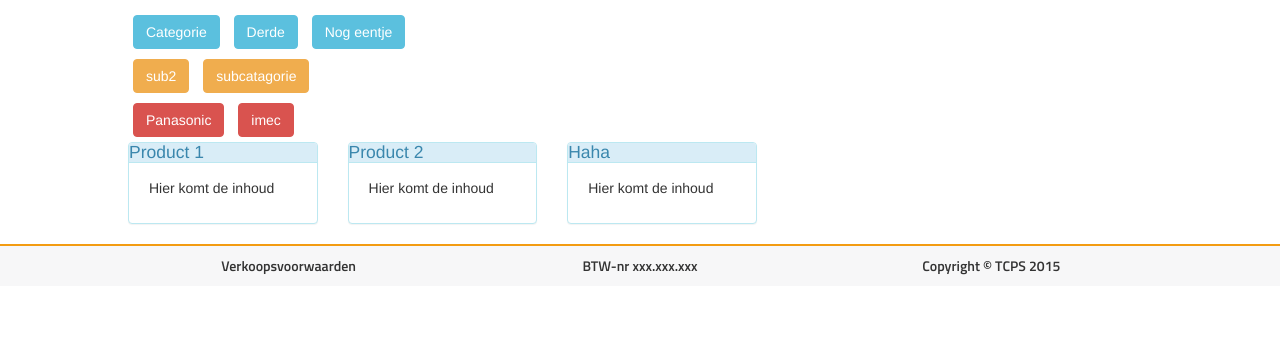
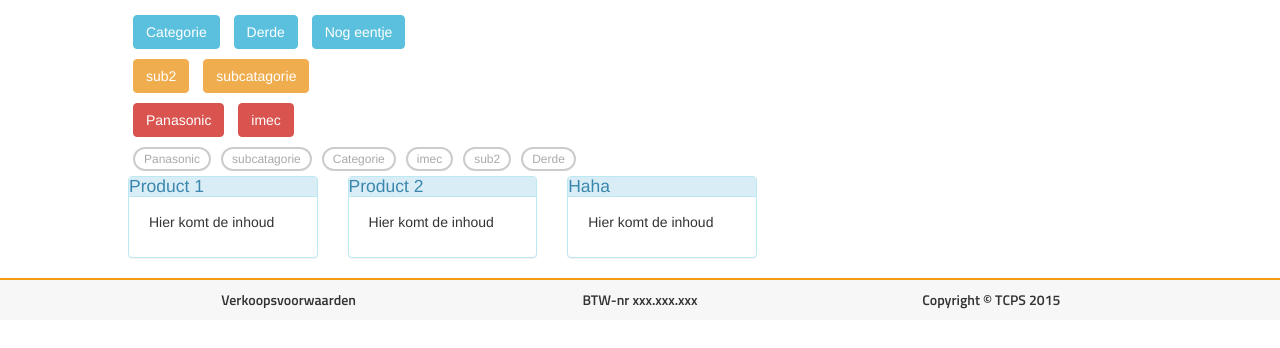
Before and after one commit to dentemm/tcps_product_catalogue, a Django app: template catalogue/templates/producten.html in a window 1280 px wide. Shown: the part 50-398 px from the top of the page. Run offline with Django 3.2, Linux system fonts and the light colour scheme; the template is opened without the code that fills it: values that come from a table or form of the project are taken from there, others are empty; data comes from the database, SQL or seed files in the repository; both versions use the stored data as it was after the commit; some libraries are stand-ins or nearby versions; some web fonts are replaced.

Commit message:
Tagsort combined with backend

```diff
--- a/catalogue/templates/producten.html
+++ b/catalogue/templates/producten.html
@@ -67,12 +67,16 @@
 				{% endfor %}
 			{% endif %}
 			</div>
+			<div class="col-10 col-offset-1">
+				<div class="tagsort-tags-container">
+				</div>
+			</div>
 		</div>
 		<div class="row">
 			<div class="col-10 col-offset-1">
 				<div class="row">
 				{% for product in product_list %}
-					<div class="col-3 item" data-item-tags="tag1, tag2, tag3">
+					<div class="col-3 item" data-item-tags="{{ product.supplier }}, {{ product.subcategory }}, {{ product.subcategory.parent_category }}">
 						<div class="panel panel-info">
 							<div class="panel-heading">
 								<h2 class="panel-title">{{ product.name }}</h2>
--- a/catalogue/views.py
+++ b/catalogue/views.py
@@ -43,6 +43,8 @@ class ProductListView(views.generic.ListView):
 
 		ctx = super(ProductListView, self).get_context_data(**kwargs) # Fetch all products
 		ctx['categories'] = self.categories
+		ctx['suppliers'] = self.suppliers
+
 
 		self.selected = self.request.GET.get('selected', 'empty')
 		print 'categorie geselecteerd? ' + self.selected
@@ -50,10 +52,6 @@ class ProductListView(views.generic.ListView):
 		if self.selected != 'empty':
 			self.get_suppliers_and_subcategories(self.selected)
 			ctx['subcategories'] = self.subcategories
-
-
-		ctx['suppliers'] = self.suppliers
-
 
 		return ctx
 
```
Also changed, not shown: db.sqlite3, 1 other file.
